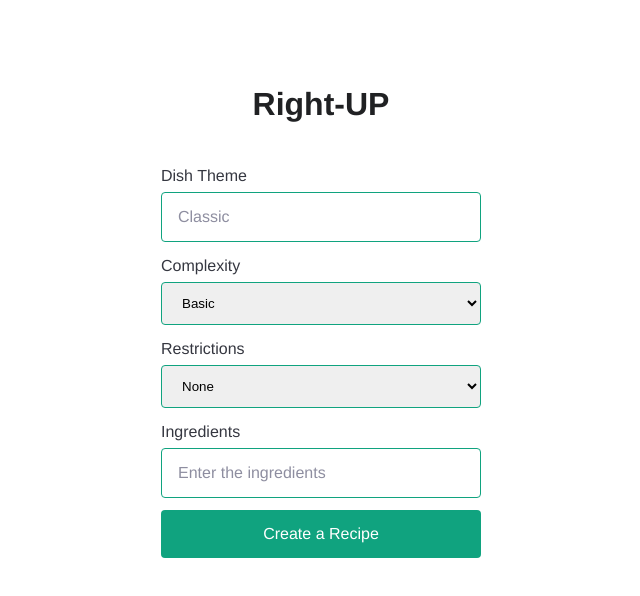
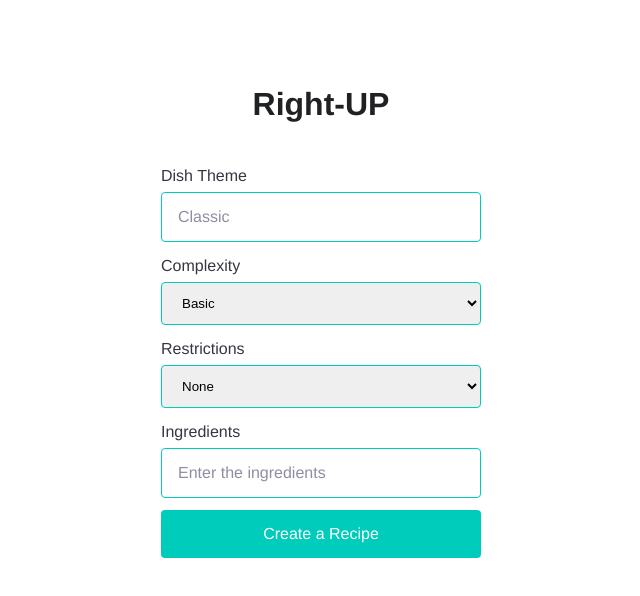
Before and after one commit to basilspice/right-up, a Next.js app: page /food in a window 1280 px wide. Shown: the top 596 px of the page, without its empty margins (319-959 px from the left). Built offline with nearby package versions, Linux system fonts and the light colour scheme; a web font is replaced by a local one.

Commit message:
changed main color theme

```diff
--- a/pages/index.module.css
+++ b/pages/index.module.css
@@ -45,10 +45,10 @@
   .main input[type="number"],
   .main select {
     padding: 12px 16px;
-    border: 1px solid #10a37f;
+    border: 1px solid #00CCBB;
     border-radius: 4px;
     margin-bottom: 12px;
-    outline-color: #10a37f;
+    outline-color: #00CCBB;
     margin-top: 4px;
   }
   .main ::placeholder {
@@ -58,7 +58,7 @@
   .main input[type="submit"] {
     padding: 12px 0;
     color: #fff;
-    background-color: #10a37f;
+    background-color: #00CCBB;
     border: none;
     border-radius: 4px;
     text-align: center;
@@ -78,7 +78,7 @@
   .main .button {
     padding: 12px 0;
     color: #fff;
-    background-color: #10a37f;
+    background-color: #00CCBB;
     border: none;
     border-radius: 4px;
     text-align: center;
```
